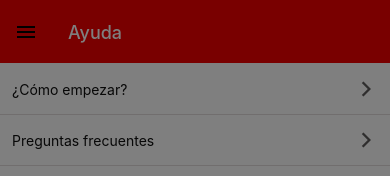
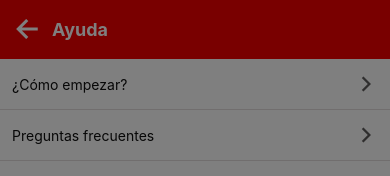
Before and after one commit to FreemoniSA/CronicaMigrado, a React Native app: screen /Help in a window 390 px wide. Shown: the top 176 px of the page. Built offline with nearby package versions, Linux system fonts and the light colour scheme.

Commit message:
[feature] notifications screen - transactions screen - help screen - profile screen - gifts screen

```diff
--- a/src/components/Boxes/BoxNotifications/styles.js
+++ b/src/components/Boxes/BoxNotifications/styles.js
@@ -2,7 +2,7 @@ import { StyleSheet } from "react-native";
 import THEME from "../../../utils/constants/theme";
 const styles = StyleSheet.create({
   container: {
-    paddingVertical: 10,
+    paddingVertical: 0,
     paddingHorizontal: 10,
     flexShrink: 1,
   },
@@ -10,14 +10,17 @@ const styles = StyleSheet.create({
     fontSize: THEME.fontSize.title,
     color: THEME.colors.black,
     fontWeight: "600",
+    paddingVertical:1
   },
   desc: {
     fontSize: THEME.fontSize.description,
     color: THEME.colors.black,
+    paddingVertical:1
   },
   date: {
     fontSize: THEME.fontSize.description,
     color: THEME.colors.darkgray,
+    paddingVertical:2
   },
   balance: {
     fontSize: THEME.fontSize.subheading,
--- /dev/null
+++ b/src/components/Header/HeaderDefault.js
@@ -0,0 +1,24 @@
+import React from "react";
+import { View, Text } from "react-native";
+import styles from "./styles";
+import Ionicon from "react-native-vector-icons/Ionicons";
+import THEME from "../../utils/constants/theme";
+const HeaderDefault = ({ title, navigation }) => {
+  return (
+    <View style={styles.containerHeader}>
+      <View style={styles.containerAppHeader}>
+        <View style={styles.containerWelcomeHeader}>
+          <Ionicon
+            name="arrow-back-outline"
+            size={32}
+            color={THEME.colors.white}
+            onPress={() => navigation.goBack()}
+          />
+          <Text style={styles.textWelcomeHeader}>{title}</Text>
+        </View>
+      </View>
+    </View>
+  );
+};
+
+export default HeaderDefault;
--- a/src/components/Header/styles.js
+++ b/src/components/Header/styles.js
@@ -25,7 +25,7 @@ const styles = StyleSheet.create({
   containerCronipesosEnabled: {
     justifyContent: "center",
     alignItems: "center",
-    paddingVertical: 15,
+    paddingVertical: 8,
   },
   textCronipesos: {
     textAlign: "center",
--- a/src/navigation/Drawer/index.js
+++ b/src/navigation/Drawer/index.js
@@ -4,7 +4,6 @@ import { createDrawerNavigator } from "@react-navigation/drawer";
 import Ionicon from "react-native-vector-icons/Ionicons";
 import CustomDrawerContent from "../../components/DrawerContent";
 import THEME from "../../utils/constants/theme";
-import { getHeaderTitle } from "@react-navigation/elements";
 import {
   GiftsStack,
   HelpStack,
@@ -12,7 +11,6 @@ import {
   ProfileStack,
   TransactionStack,
 } from "../Stacks";
-import HeaderHome from "../../components/Header/HeaderHome";
 
 const Drawer = createDrawerNavigator();
 
@@ -33,6 +31,7 @@ const MyDrawer = () => {
         drawerLabelStyle: {
           fontSize: THEME.fontSize.subheading,
         },
+        headerShown: false,
       }}
       drawerContent={(props) => <CustomDrawerContent {...props} />}
     >
@@ -40,7 +39,6 @@ const MyDrawer = () => {
         name="Home"
         component={HomeStack}
         options={{
-          title: "Hola, Marcos",
           drawerIcon: ({ focused, size }) => (
             <Ionicon
               name="home-outline"
@@ -48,18 +46,6 @@ const MyDrawer = () => {
               color={THEME.colors.darkred}
             />
           ),
-          drawerLabel: "Inicio",
-          header: ({ navigation, route, options }) => {
-            const title = getHeaderTitle(options, route.name);
-            return (
-              <HeaderHome
-                title={title}
-                style={options.headerStyle}
-                navigation={navigation}
-                route={route}
-              />
-            );
-          },
         }}
       />
       <Drawer.Screen
--- a/src/navigation/Stacks/GiftsStack.js
+++ b/src/navigation/Stacks/GiftsStack.js
@@ -1,12 +1,30 @@
 import React from "react";
 import { createStackNavigator } from "@react-navigation/stack";
-import Gifts from "../../screens/gifts"
+import Gifts from "../../screens/gifts";
+import HeaderDefault from "../../components/Header/HeaderDefault";
+import { getHeaderTitle } from "@react-navigation/elements";
 const Stack = createStackNavigator();
 
 const GiftsStack = () => {
   return (
-    <Stack.Navigator screenOptions={{ headerShown:false }}>
-      <Stack.Screen name="Regalos" component={Gifts} options={{ title: "Regalos" }} />
+    <Stack.Navigator>
+      <Stack.Screen
+        name="Regalos"
+        component={Gifts}
+        options={{
+          title: "Regalos",
+          header: ({ navigation, route, options }) => {
+            const title = getHeaderTitle(options, route.name);
+            return (
+              <HeaderDefault
+                title={title}
+                style={options.headerStyle}
+                navigation={navigation}
+              />
+            );
+          },
+        }}
+      />
     </Stack.Navigator>
   );
 };
--- a/src/navigation/Stacks/HelpStack.js
+++ b/src/navigation/Stacks/HelpStack.js
@@ -1,12 +1,30 @@
 import React from "react";
 import { createStackNavigator } from "@react-navigation/stack";
-import Help from "../../screens/help"
+import Help from "../../screens/help";
+import HeaderDefault from "../../components/Header/HeaderDefault";
+import { getHeaderTitle } from "@react-navigation/elements";
 const Stack = createStackNavigator();
 
 const HelpStack = () => {
   return (
-    <Stack.Navigator screenOptions={{ headerShown:false }}>
-      <Stack.Screen name="Ayuda" component={Help} options={{ title: "Ayuda" }} />
+    <Stack.Navigator>
+      <Stack.Screen
+        name="Ayuda"
+        component={Help}
+        options={{
+          title: "Ayuda",
+          header: ({ navigation, route, options }) => {
+            const title = getHeaderTitle(options, route.name);
+            return (
+              <HeaderDefault
+                title={title}
+                style={options.headerStyle}
+                navigation={navigation}
+              />
+            );
+          },
+        }}
+      />
     </Stack.Navigator>
   );
 };
--- a/src/navigation/Stacks/HomeStack.js
+++ b/src/navigation/Stacks/HomeStack.js
@@ -1,13 +1,31 @@
 import React from "react";
 import { createStackNavigator } from "@react-navigation/stack";
-import Home from "../../screens/home"
+import Home from "../../screens/home";
 import Notifications from "../../screens/notifications";
+import HeaderHome from "../../components/Header/HeaderHome";
+import { getHeaderTitle } from "@react-navigation/elements";
 const Stack = createStackNavigator();
 
 const HomeStack = () => {
   return (
-    <Stack.Navigator screenOptions={{ headerShown:false }}>
-      <Stack.Screen name="Inicio" component={Home} />
+    <Stack.Navigator>
+      <Stack.Screen
+        name="Inicio"
+        component={Home}
+        options={{
+          title:"Hola, Marcos",
+          header: ({ navigation, route, options }) => {
+            const title = getHeaderTitle(options, route.name);
+            return (
+              <HeaderHome
+                title={title}
+                style={options.headerStyle}
+                navigation={navigation}
+              />
+            );
+          },
+        }}
+      />
       <Stack.Screen name="Notificaciones" component={Notifications} />
     </Stack.Navigator>
   );
--- a/src/navigation/Stacks/ProfileStack.js
+++ b/src/navigation/Stacks/ProfileStack.js
@@ -1,13 +1,30 @@
 import React from "react";
 import { createStackNavigator } from "@react-navigation/stack";
-import Profile from "../../screens/profile"
-
+import Profile from "../../screens/profile";
+import HeaderDefault from "../../components/Header/HeaderDefault";
+import { getHeaderTitle } from "@react-navigation/elements";
 const Stack = createStackNavigator();
 
 const ProfileStack = () => {
   return (
-    <Stack.Navigator screenOptions={{ headerShown:false }}>
-      <Stack.Screen name="Perfil" component={Profile} options={{ title: "Perfil" }} />
+    <Stack.Navigator>
+      <Stack.Screen
+        name="Perfil"
+        component={Profile}
+        options={{
+          title: "Perfil",
+          header: ({ navigation, route, options }) => {
+            const title = getHeaderTitle(options, route.name);
+            return (
+              <HeaderDefault
+                title={title}
+                style={options.headerStyle}
+                navigation={navigation}
+              />
+            );
+          },
+        }}
+      />
     </Stack.Navigator>
   );
 };
--- a/src/navigation/Stacks/TransactionStack.js
+++ b/src/navigation/Stacks/TransactionStack.js
@@ -1,12 +1,30 @@
 import React from "react";
 import { createStackNavigator } from "@react-navigation/stack";
 import Transactions from "../../screens/transactions";
+import { getHeaderTitle } from "@react-navigation/elements";
+import HeaderDefault from "../../components/Header/HeaderDefault";
 const Stack = createStackNavigator();
 
 const TransactionStack = () => {
   return (
-    <Stack.Navigator screenOptions={{ headerShown: false }}>
-      <Stack.Screen name="Inicio" component={Transactions} />
+    <Stack.Navigator>
+      <Stack.Screen
+        name="Transacciones"
+        component={Transactions}
+        options={{
+          title: "Transacciones",
+          header: ({ navigation, route, options }) => {
+            const title = getHeaderTitle(options, route.name);
+            return (
+              <HeaderDefault
+                title={title}
+                style={options.headerStyle}
+                navigation={navigation}
+              />
+            );
+          },
+        }}
+      />
     </Stack.Navigator>
   );
 };
--- a/src/screens/home/index.js
+++ b/src/screens/home/index.js
@@ -4,7 +4,6 @@ import Card from "../../components/Card";
 import Framer from "../../components/Framer";
 import { regalos, marcas } from "../../components/mockdata/home";
 const Home = ({ navigation }) => {
-  console.log(navigation)
   return (
     <ScrollView showsVerticalScrollIndicator={false}>
       <View style={{ flex: 1, alignItems: "center" }}>
@@ -29,7 +28,7 @@ const Home = ({ navigation }) => {
           />
         </Framer>
         <Framer title="Volvé a disfrutarlo" footer="Ver más compras">
-          <Card  srcImg={marcas[3].img} description={marcas[3].desc} horizontal/>
+          <Card  srcImg={marcas[3].img} size="small" description={marcas[3].desc} horizontal/>
         </Framer>
       </View>
     </ScrollView>
```
